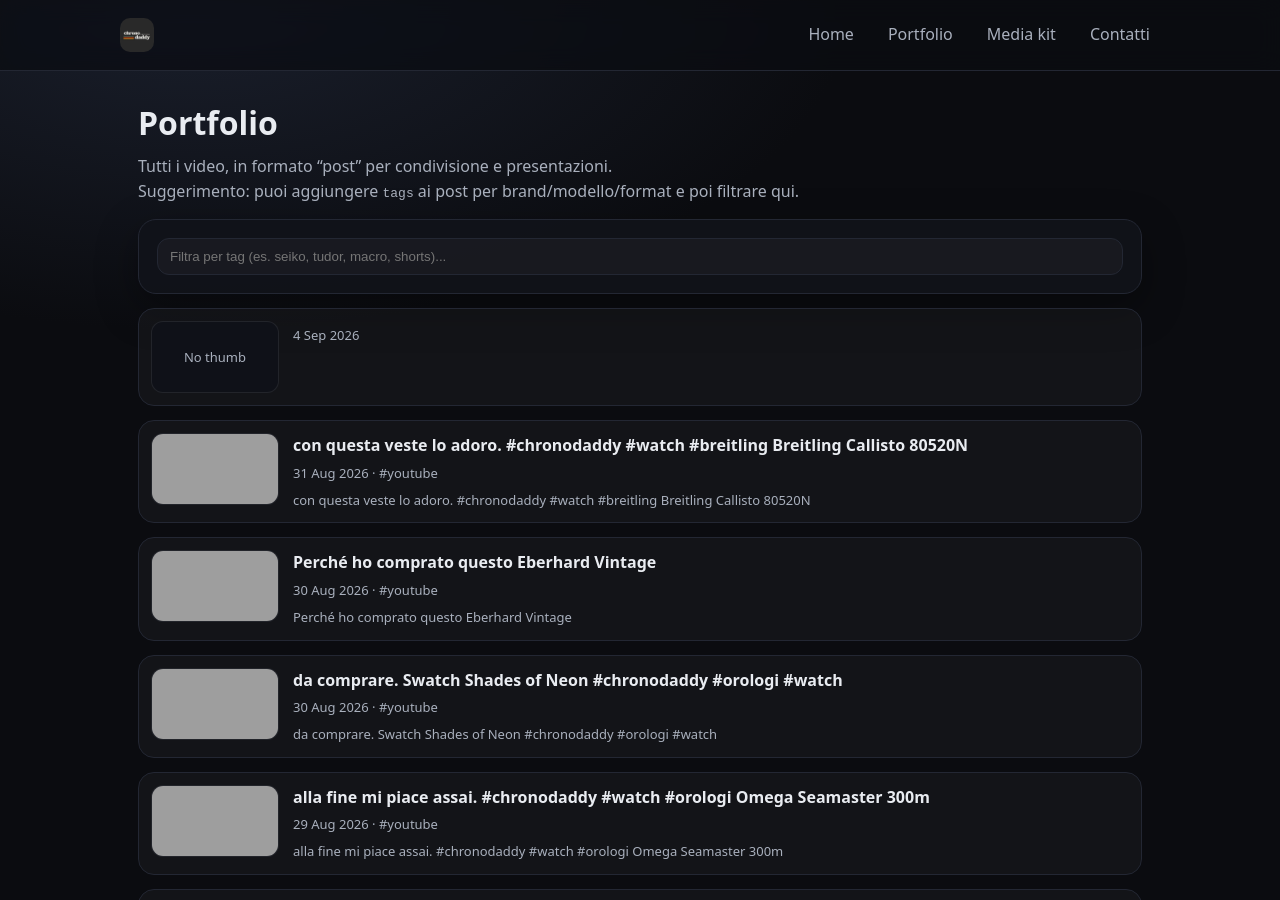
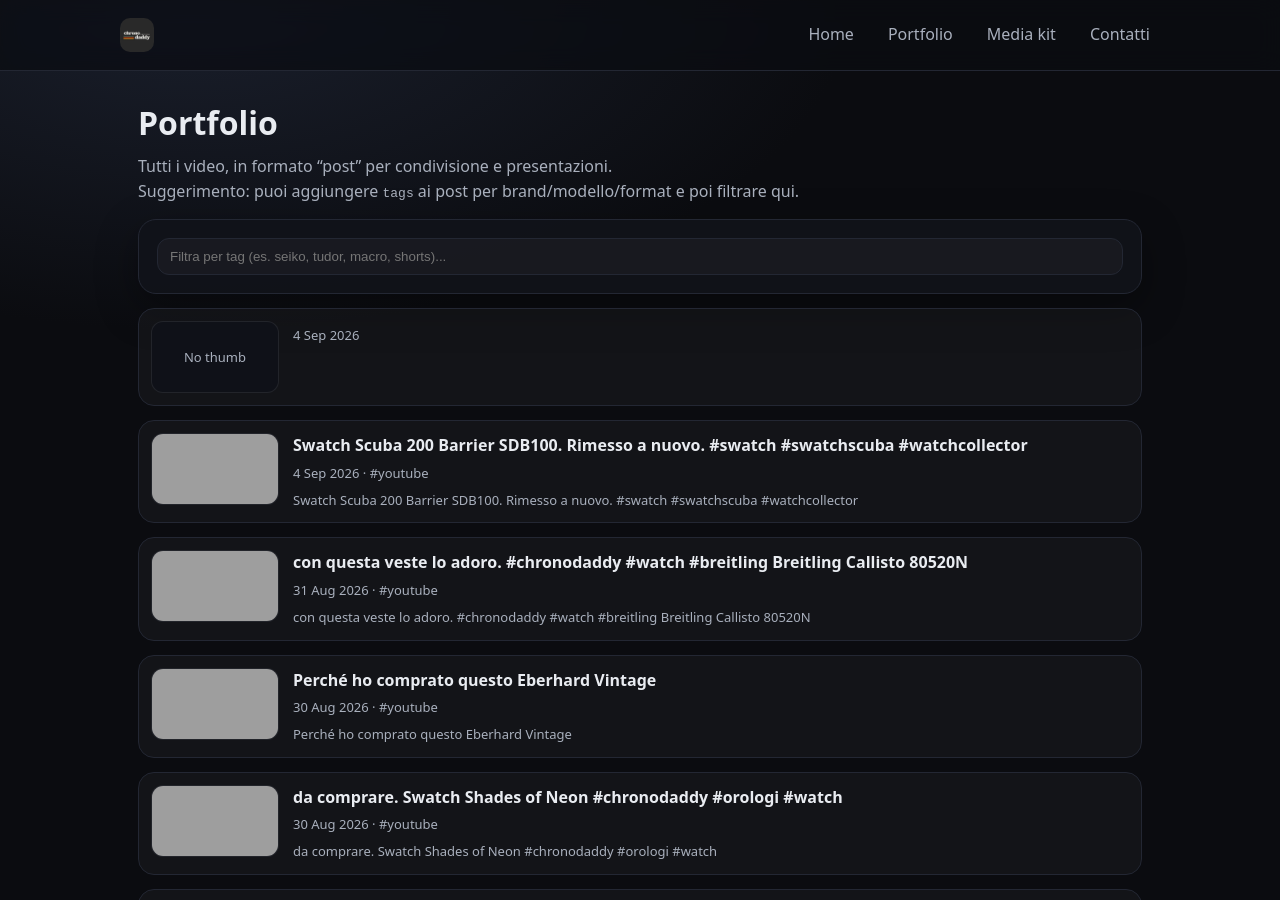
Before and after one commit to claudiostoduto/chronodaddy, a Jekyll site: the page built from _pages/portfolio.md, in a window 1280 px wide and 900 px high, cut to the strip 0-900 px from the top of the window. Built offline with Jekyll 4.4.1, drawn with Linux system fonts in a browser that asks for light colours; grey boxes are pictures that could not be loaded.

Commit message:
chore: add new YouTube posts

```diff
--- /dev/null
+++ b/_posts/2026-09-04-swatch-scuba-200-barrier-sdb100-rimesso-a-nuovo-swatch-swatchscuba-watchcollecto.md
@@ -0,0 +1,14 @@
+---
+title: "Swatch Scuba 200 Barrier SDB100. Rimesso a nuovo. #swatch #swatchscuba #watchcollector"
+date: 2026-09-04
+videoId: "vR29W82hYIk"
+youtubeUrl: "https://www.youtube.com/shorts/vR29W82hYIk"
+thumbnail: "https://i3.ytimg.com/vi/vR29W82hYIk/hqdefault.jpg"
+tags: [youtube]
+excerpt: "Swatch Scuba 200 Barrier SDB100. Rimesso a nuovo. #swatch #swatchscuba #watchcollector"
+---
+
+<!--
+Questo post è stato generato automaticamente.
+Puoi aggiungere tag più specifici (brand/modello/format) e una descrizione/contesto per renderlo un vero case study.
+-->
--- a/assets/channel-stats.json
+++ b/assets/channel-stats.json
@@ -1,6 +1,6 @@
 {
-  "subscribers": 825,
+  "subscribers": 826,
   "views": 448263,
-  "videos": 241,
-  "updatedAt": "2026-09-04T00:07:05.587Z"
+  "videos": 243,
+  "updatedAt": "2026-09-04T09:42:46.741Z"
 }
```
